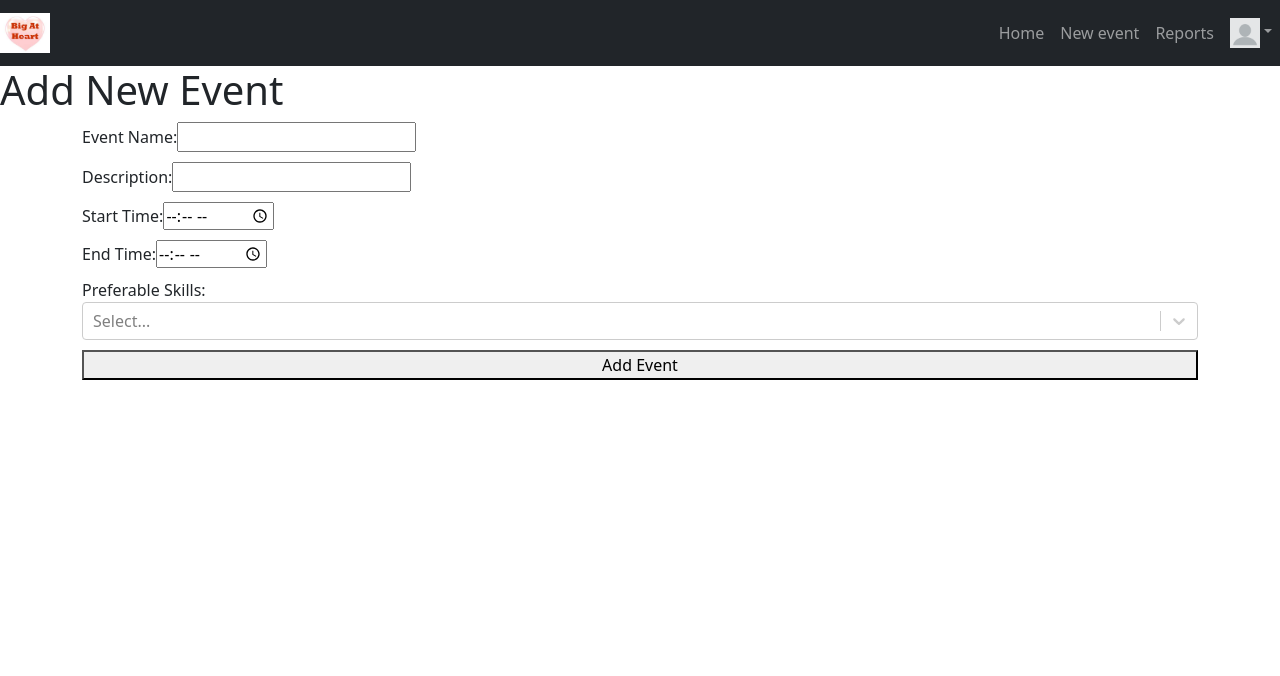
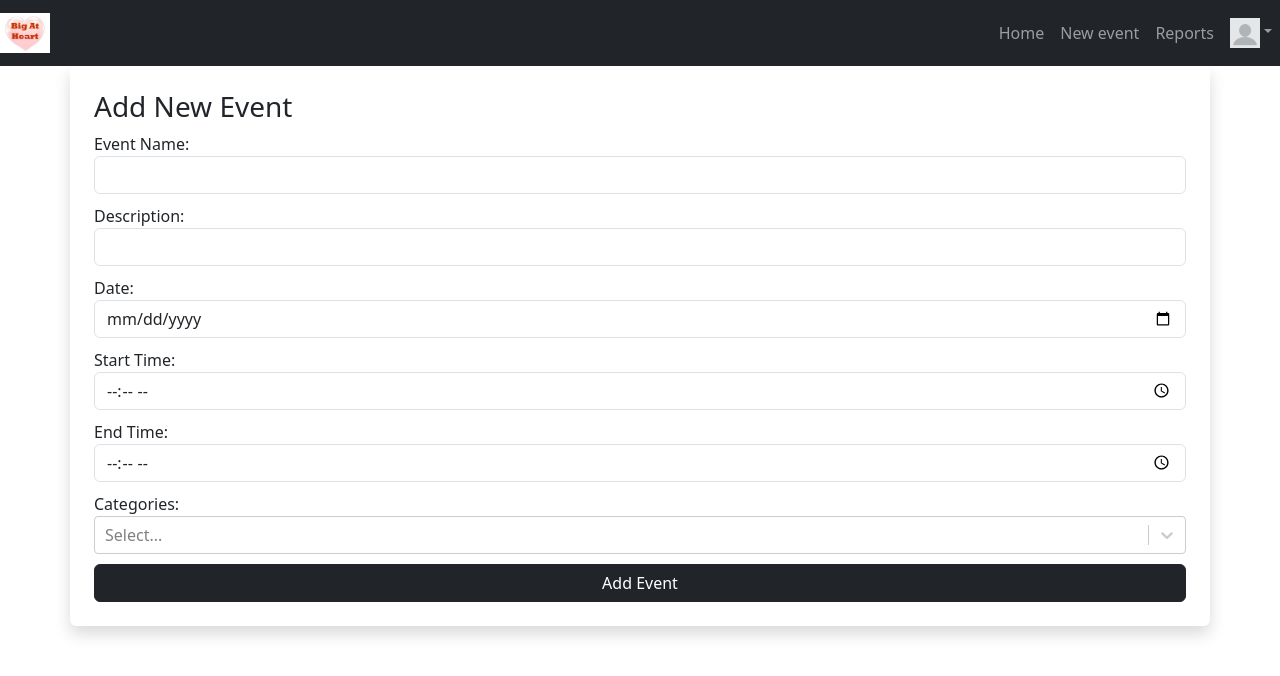
Before and after one commit to NicholasTanYY/volunteer_management_system, a React (Create React App) app: page /adminEvents in a window 1280 px wide. Shown: the top 676 px of the page. Built offline with nearby package versions, Linux system fonts and the light colour scheme.

Commit message:
Modify admin events page and dashboard

```diff
--- a/src/components/EventRendererComponent.tsx
+++ b/src/components/EventRendererComponent.tsx
@@ -7,9 +7,15 @@ interface EventRendererProps {
 }
 
 const EventRendererComponent: React.FC<EventRendererProps> = ({ event, onClick }) => {
+    console.log(event.category)
     return (
-        <div style={{ border: '1px solid black', margin: '10px', padding: '10px' }} onClick={() => onClick(event)} >
-            <h2>{event.activity}</h2>
+        <div className="shadow rounded m-4 w-25 h-25" onClick={() => onClick(event)} >
+            <h3>{event.name}</h3>
+            <h5>{event.date}</h5>
+            <p>{event.startTime} - {event.endTime}</p>
+            {event.category.map((category:any, index:any) => (
+                <span className="badge bg-dark mx-2" key={index}>{category}</span>
+            ))}
             <p>{event.description}</p>
         </div>
     );
--- a/src/pages/adminPages/AdminEventsPage.tsx
+++ b/src/pages/adminPages/AdminEventsPage.tsx
@@ -1,34 +1,42 @@
 import React, { useState, ChangeEvent, FormEvent } from 'react';
 import AdminNavigationbar from '../../components/AdminNavigationBarComponent';
-import { Container } from 'react-bootstrap';
+import { Button } from 'react-bootstrap';
 import Select from 'react-select';
-import AllSkillSets from '../../utilities/AllSkillSets';
+import AllInterestAreas from '../../utilities/AllInterestAreas';
 import { EventInfo } from '../../utilities/EventInfoInterface';
+import { useAppSelector } from '../../redux/hooks';
+import axios from 'axios';
+import { useNavigate } from 'react-router-dom';
 
 const AdminEventsPage: React.FC = () => {
-
-  const currentID = 0;
+  const username = useAppSelector(state => state.username.value);
+  const navigate = useNavigate();
 
   const [newEventInfo, setNewEventInfo] = useState<EventInfo>({
-    id: 0,
-    activity: '',
-    description: '',
+    name: '',
+    date: '',
     startTime: '',
     endTime: '',
-    skillsRequired: null,
+    category: '',
+    description: '',
+    createdBy: username
   });
 
-  const handleNewEventSubmit = (event: FormEvent<HTMLFormElement>) => {
+  const handleNewEventSubmit = async (event: FormEvent<HTMLFormElement>) => {
     event.preventDefault();
-    console.log(newEventInfo); // TODO: database logic here
-    setNewEventInfo({ id: currentID + 1, activity: '', description: '', startTime: '', endTime: '', skillsRequired: null });
+    newEventInfo.category = newEventInfo.category.map((category:any) => category.label);
+    const response = await axios.post(`${process.env.REACT_APP_REQUEST_LINK}/admin/createEvent`, newEventInfo);
+    console.log(JSON.stringify(response.data));
+    if (response.data.message !== "Event added!") {
+      return;
+    }
+    navigate('/adminHome');
   }
 
-  const handleSkillChange = (selectedOption: any) => {
-    setNewEventInfo({ ...newEventInfo, skillsRequired: selectedOption });
+  const handleInterestChange = (selectedOption: any) => {
+    setNewEventInfo({ ...newEventInfo, category: selectedOption });
   }
 
-  //   const handleNewEventCancel = () => {}
   const handleNewEventChange = (event: ChangeEvent<HTMLInputElement>) => {
     setNewEventInfo({ ...newEventInfo, [event.target.name]: event.target.value });
   }
@@ -36,43 +44,43 @@ const AdminEventsPage: React.FC = () => {
   return (
     <div>
       <AdminNavigationbar />
-      <h1>Add New Event</h1>
-      <Container style={{ height: '100vh' }}>
-        <div className="d-flex" style={{ height: '85%' }}>
-          <div className="overflow-auto" style={{ flex: 1 }}>
+      <div className="container shadow rounded p-4">
+        <h3>Add New Event</h3>
         <form onSubmit={handleNewEventSubmit} style={{ display: 'flex', flexDirection: 'column', gap: '10px' }}>
           <label>
             Event Name:
-                <input type="text" name="activity" value={newEventInfo.activity} onChange={handleNewEventChange} />
+            <input type="text" className="form-control" name="name" value={newEventInfo.name} onChange={handleNewEventChange} />
           </label>
           <label>
             Description:
-                <input type="text" name="description" value={newEventInfo.description} onChange={handleNewEventChange} />
+            <input type="text" className="form-control" name="description" value={newEventInfo.description} onChange={handleNewEventChange} />
+          </label>
+          <label>
+            Date:
+            <input type="date" className="form-control" name="date" value={newEventInfo.date} onChange={handleNewEventChange} />
           </label>
           <label>
             Start Time:
-                <input type="time" name="startTime" value={newEventInfo.startTime} onChange={handleNewEventChange} />
+            <input type="time" className="form-control" name="startTime" value={newEventInfo.startTime} onChange={handleNewEventChange} />
           </label>
           <label>
             End Time:
-                <input type="time" name="endTime" value={newEventInfo.endTime} onChange={handleNewEventChange} />
+            <input type="time" className="form-control" name="endTime" value={newEventInfo.endTime} onChange={handleNewEventChange} />
           </label>
           <label>
-                Preferable Skills:
+            Categories:
             <Select
-                  value={newEventInfo.skillsRequired}
-                  onChange={handleSkillChange}
-                  options={AllSkillSets}
+              value={newEventInfo.category}
+              onChange={handleInterestChange}
+              options={AllInterestAreas}
               isMulti={true} // Allow multiple selections
               className="basic-multi-select"
               classNamePrefix="select"
             />
           </label>
-              <button type="submit">Add Event</button>
+          <Button className="btn-dark" type="submit">Add Event</Button>
         </form>
       </div>
-        </div>
-      </Container>
     </div>
   );
 };
--- a/src/pages/adminPages/AdminHomePage.tsx
+++ b/src/pages/adminPages/AdminHomePage.tsx
@@ -1,11 +1,35 @@
-import React from 'react';
+import React, { useEffect, useState } from 'react';
 import AdminNavigationbar from '../../components/AdminNavigationBarComponent';
+import { useAppSelector } from '../../redux/hooks';
+import axios from 'axios';
+import { EventInfo } from '../../utilities/EventInfoInterface';
+import EventRendererComponent from '../../components/EventRendererComponent';
 
 const AdminHomePage: React.FC = () => {
+  const username = useAppSelector(state => state.username.value);
+  const [isDone, setIsDone] = useState(false);
+  const [events, setEvents] = useState<EventInfo[]>([]);
+
+  const getEventsByAdmin = async () => {
+    const response = await axios.post(`${process.env.REACT_APP_REQUEST_LINK}/admin/getEvents`, {username});
+    setEvents(response.data);
+    setIsDone(true);
+  }
+
+  useEffect(() => {
+    getEventsByAdmin();
+  }, [])
+
   return (
+    !isDone
+      ? <div></div>
+      :
     <div>
       <AdminNavigationbar/>
       <h1>Dashboard</h1>
+      {events.map((event, index) => (
+          <EventRendererComponent key={index} event={event} onClick={()=>{}} />
+        ))}
     </div>
   );
 };
--- a/src/pages/userPages/UserEventsPage.tsx
+++ b/src/pages/userPages/UserEventsPage.tsx
@@ -12,7 +12,7 @@ const UserEventsPage: React.FC = () => {
   }, []);
 
   const handleEventClick = (event: EventInfo) => {
-    console.log('Clicked event', event.id);
+    console.log(`Clicked event ${event}`);
   }
 
   return (
--- a/src/utilities/samples/SampleEvents.json
+++ b/src/utilities/samples/SampleEvents.json
@@ -1,46 +1,31 @@
 {
     "eventList": [
         {
-            "id": 0,
-            "activity": "",
-            "description": "",
+            "name": "",
+            "date": "",
             "startTime": "",
             "endTime": "",
-            "skillsRequired": []
+            "category": [],
+            "description": "",
+            "createdBy": ""
         },
         {
-            "id": 1,
-            "activity": "hello",
-            "description": "try hard",
+            "name": "hello",
+            "date": "2024-02-07",
             "startTime": "12:03",
             "endTime": "16:23",
-            "skillsRequired": [
-                {
-                    "value": "problem-solving",
-                    "label": "Problem Solving"
-                },
-                {
-                    "value": "event-planning",
-                    "label": "Event Planning"
-                }
-            ]
+            "category": ["Problem Solving", "Event Planning"],
+            "description": "try hard",
+            "createdBy": "a"
         },
         {
-            "id": 2,
-            "activity": "goodbye",
-            "description": "try less",
+            "name": "goodbye",
+            "date": "2024-02-07",
             "startTime": "13:03",
             "endTime": "17:23",
-            "skillsRequired": [
-                {
-                    "value": "problem-solving",
-                    "label": "Problem Solving"
-                },
-                {
-                    "value": "event-planning",
-                    "label": "Event Planning"
-                }
-            ]
+            "category": ["Problem Solving", "Event Planning"],
+            "description": "try less",
+            "createdBy": "b"
         }
     ]
 }
```
Also changed, not shown: src/backend/clearScript.ts (+4 -4 lines), src/backend/event.entity.ts (added, +25 -0 lines), src/backend/server.ts (+34 -7 lines), src/utilities/EventInfoInterface.tsx (+5 -4 lines). Lines whose indentation alone changed are shown as unchanged.
